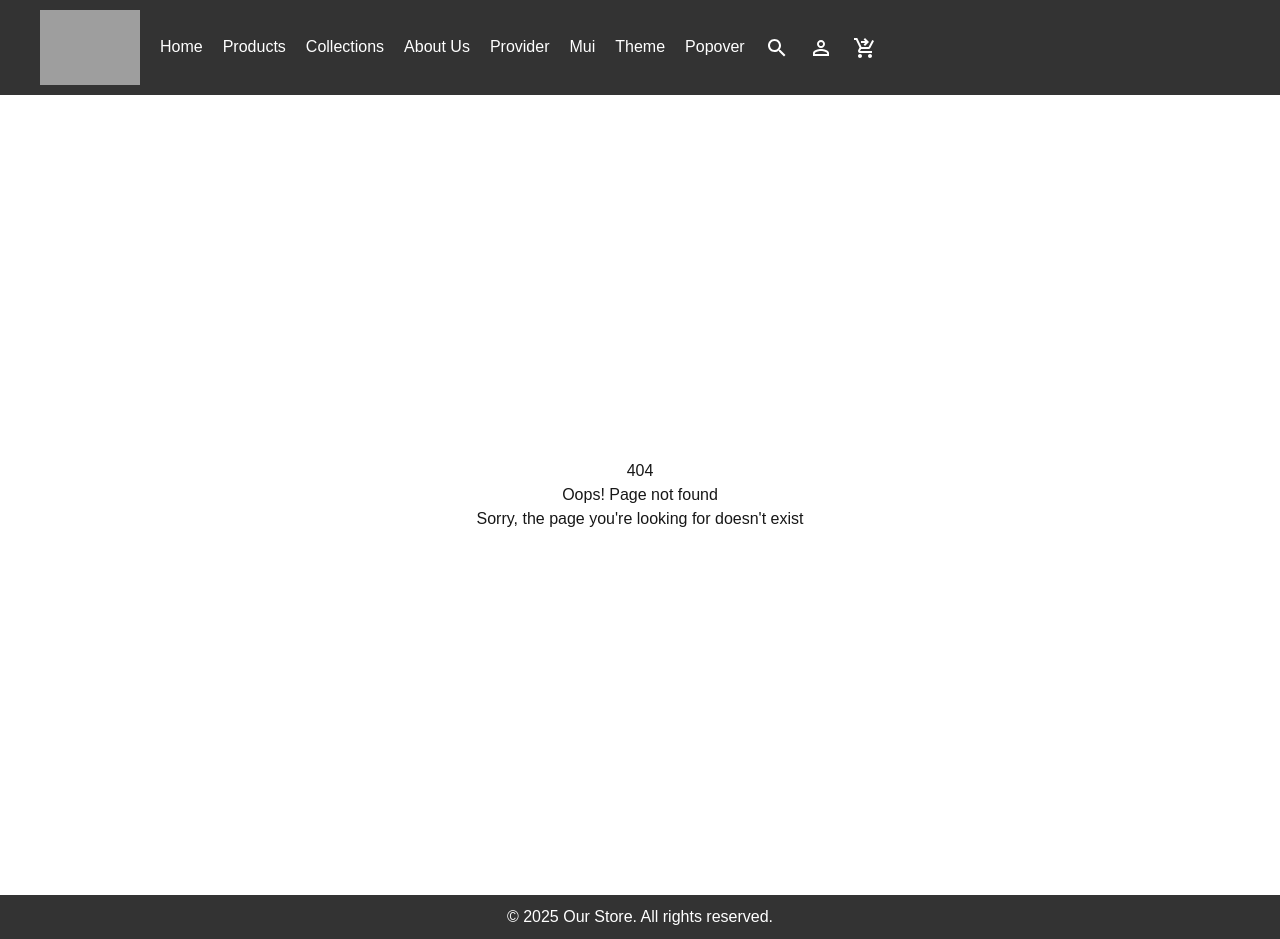
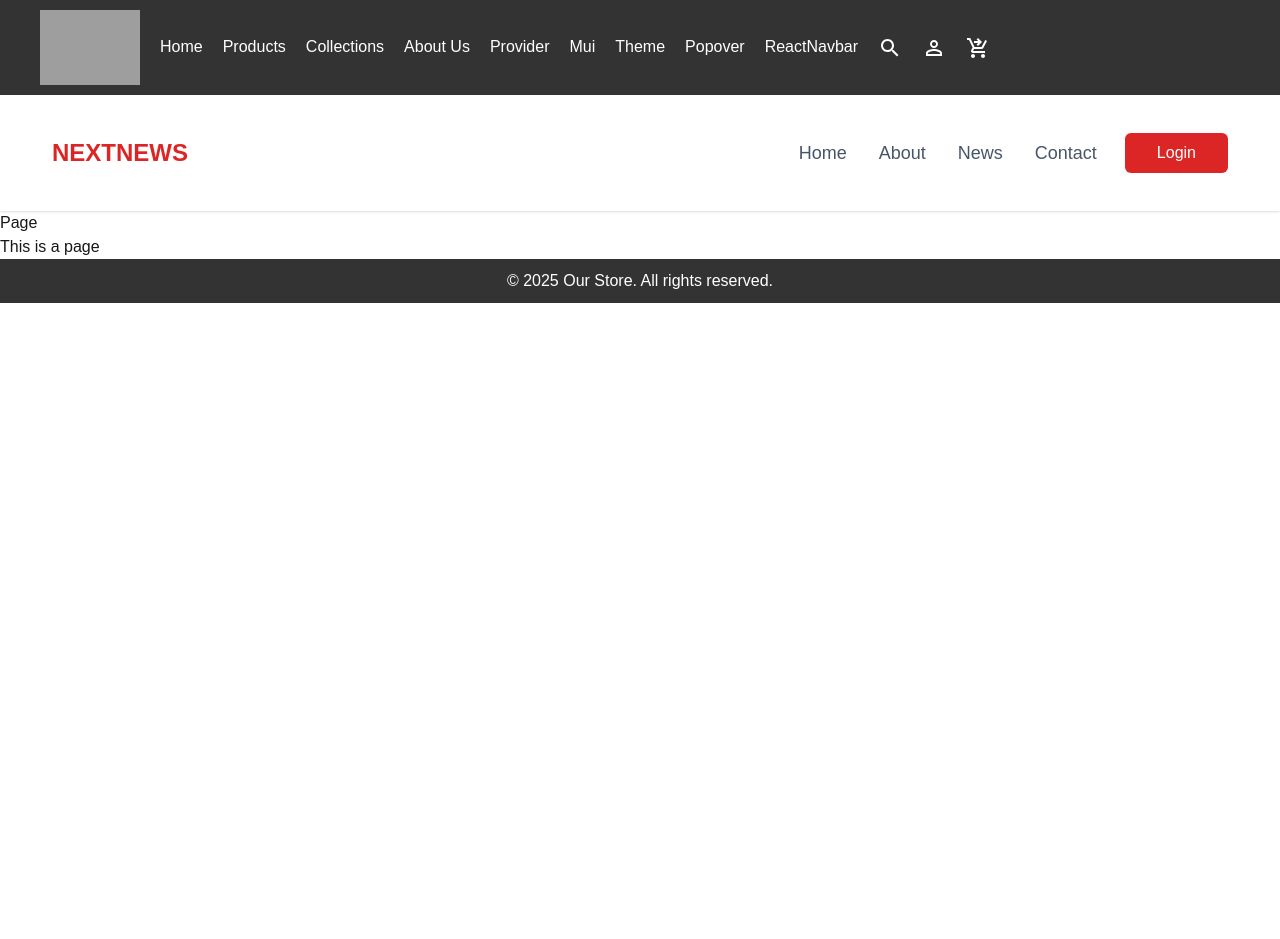
Before and after one commit to changnam/nextjs-headless, a Next.js app: page /navbar in a window 1280 px wide. Before the commit this address had no page. After the commit the page ends 800 px from the top, so only its background shows below. Built offline with nearby package versions, Linux system fonts and the light colour scheme; grey boxes are pictures that could not be loaded.

Commit message:
react navbar 컴포넌트 추가

```diff
--- /dev/null
+++ b/app/navbar/layout.jsx
@@ -0,0 +1,10 @@
+import ReactNavbar from "@/components/ReactNavbar";
+
+export default function NavbarLayout({ children }) {
+    return (
+        <>
+    <ReactNavbar />
+    {children}
+    </>
+    );
+    }
--- /dev/null
+++ b/app/navbar/page.jsx
@@ -0,0 +1,8 @@
+export default function Page() {
+  return (
+    <div>
+      <h1>Page</h1>
+      <p>This is a page</p>
+    </div>
+  );
+}
--- a/components/Navbar.jsx
+++ b/components/Navbar.jsx
@@ -34,6 +34,7 @@
         <Link href="/books" className='hidden'>Books</Link>
         <Link href="/reviews" className='hidden'>Reviews</Link>
         <Link href="/popover" >Popover</Link>
+        <Link href="/navbar" >ReactNavbar</Link>
         <Link href="#" ><SearchIcon></SearchIcon></Link>
         <Link href="#" ><PersonOutlineIcon></PersonOutlineIcon></Link>
         <Link href="#" ><ShoppingCartCheckoutIcon></ShoppingCartCheckoutIcon></Link>
--- /dev/null
+++ b/components/ReactNavbar.jsx
@@ -0,0 +1,129 @@
+"use client";
+import Link from "next/link";
+import { useState } from "react";
+
+export default function ReactNavbar() {
+  const [isMobileMenuOpen, setIsMobileMenuOpen] = useState(false);
+  const toggleMobileMenu = () => {
+    setIsMobileMenuOpen(!isMobileMenuOpen);
+  };
+
+  // Navigation items array
+  const navItems = [
+    { name: "Home", href: "/" },
+    { name: "About", href: "/about" },
+    { name: "News", href: "/news" },
+    { name: "Contact", href: "/contact" },
+  ];
+
+  return (
+    <div>
+      <nav className="block w-full max-w-screen px-4 py-4 mx-auto bg-white bg-opacity-90 sticky top-3 shadow lg:px-8 backdrop-blur-lg backdrop-saturate-150 z-[9999]">
+        <div className="container flex flex-wrap items-center justify-between mx-auto text-slate-800">
+          <Link
+            href="/"
+            className="mr-4 block cursor-pointer py-1.5 text-red-600 font-bold text-2xl"
+          >
+            NEXTNEWS
+          </Link>
+
+          <div className="lg:hidden">
+            <button
+              className="relative ml-auto h-6 max-h-[40px] w-6 max-w-[40px] select-none rounded-lg text-center align-middle text-xs font-medium uppercase text-inherit transition-all hover:bg-transparent focus:bg-transparent active:bg-transparent disabled:pointer-events-none disabled:opacity-50 disabled:shadow-none"
+              onClick={toggleMobileMenu}
+              type="button"
+            >
+              <span className="absolute transform -translate-x-1/2 -translate-y-1/2 top-1/2 left-1/2">
+                <svg
+                  xmlns="http://www.w3.org/2000/svg"
+                  className="w-8 h-8"
+                  fill="none"
+                  stroke="currentColor"
+                  strokeWidth="2"
+                >
+                  <path
+                    strokeLinecap="round"
+                    strokeLinejoin="round"
+                    d="M4 6h16M4 12h16M4 18h16"
+                  ></path>
+                </svg>
+              </span>
+            </button>
+          </div>
+
+          {/* Mobile Menu */}
+          <div
+            className={`fixed top-0 left-0 min-h-screen w-64 bg-slate-100 shadow-lg transform transition-transform duration-300 ease-in-out ${
+              isMobileMenuOpen ? "translate-x-0" : "-translate-x-full"
+            } lg:hidden z-50`}
+          >
+            <div className="flex flex-row items-center border-b pb-4">
+              <Link
+                href="/"
+                className="cursor-pointer text-red-600 font-bold text-xl pt-4 ps-4"
+              >
+                NEXTNEWS
+              </Link>
+              <button
+                onClick={toggleMobileMenu}
+                className="absolute top-4 right-4 text-slate-600 hover:text-red-500"
+              >
+                <svg
+                  xmlns="http://www.w3.org/2000/svg"
+                  className="w-8 h-8"
+                  fill="none"
+                  stroke="currentColor"
+                  strokeWidth="2"
+                >
+                  <path
+                    strokeLinecap="round"
+                    strokeLinejoin="round"
+                    d="M6 18L18 6M6 6l12 12"
+                  />
+                </svg>
+              </button>
+            </div>
+            <ul className="flex flex-col h-full gap-4 p-4">
+              {navItems.map((item, index) => (
+                <li
+                  key={index}
+                  className="flex items-center p-1 text-lg gap-x-2 text-slate-600 hover:text-red-500"
+                >
+                  <Link href={item.href} className="flex items-center">
+                    {item.name}
+                  </Link>
+                </li>
+              ))}
+              <li className="mt-4">
+                <button className="bg-red-600 text-white px-8 py-2 rounded-md hover:bg-red-500">
+                  Login
+                </button>
+              </li>
+            </ul>
+          </div>
+
+          {/* Desktop Menu */}
+          <div className="hidden lg:block">
+            <ul className="flex flex-col gap-2 mt-2 mb-4 lg:mb-0 lg:mt-0 lg:flex-row lg:items-center lg:gap-6">
+              {navItems.map((item, index) => (
+                <li
+                  key={index}
+                  className="flex items-center p-1 text-lg gap-x-2 text-slate-600 hover:text-red-500"
+                >
+                  <Link href={item.href} className="flex items-center">
+                    {item.name}
+                  </Link>
+                </li>
+              ))}
+              <li>
+                <button className="bg-red-600 hover:bg-red-500 text-white px-8 py-2 rounded-md">
+                  Login
+                </button>
+              </li>
+            </ul>
+          </div>
+        </div>
+      </nav>
+    </div>
+  );
+}
```
